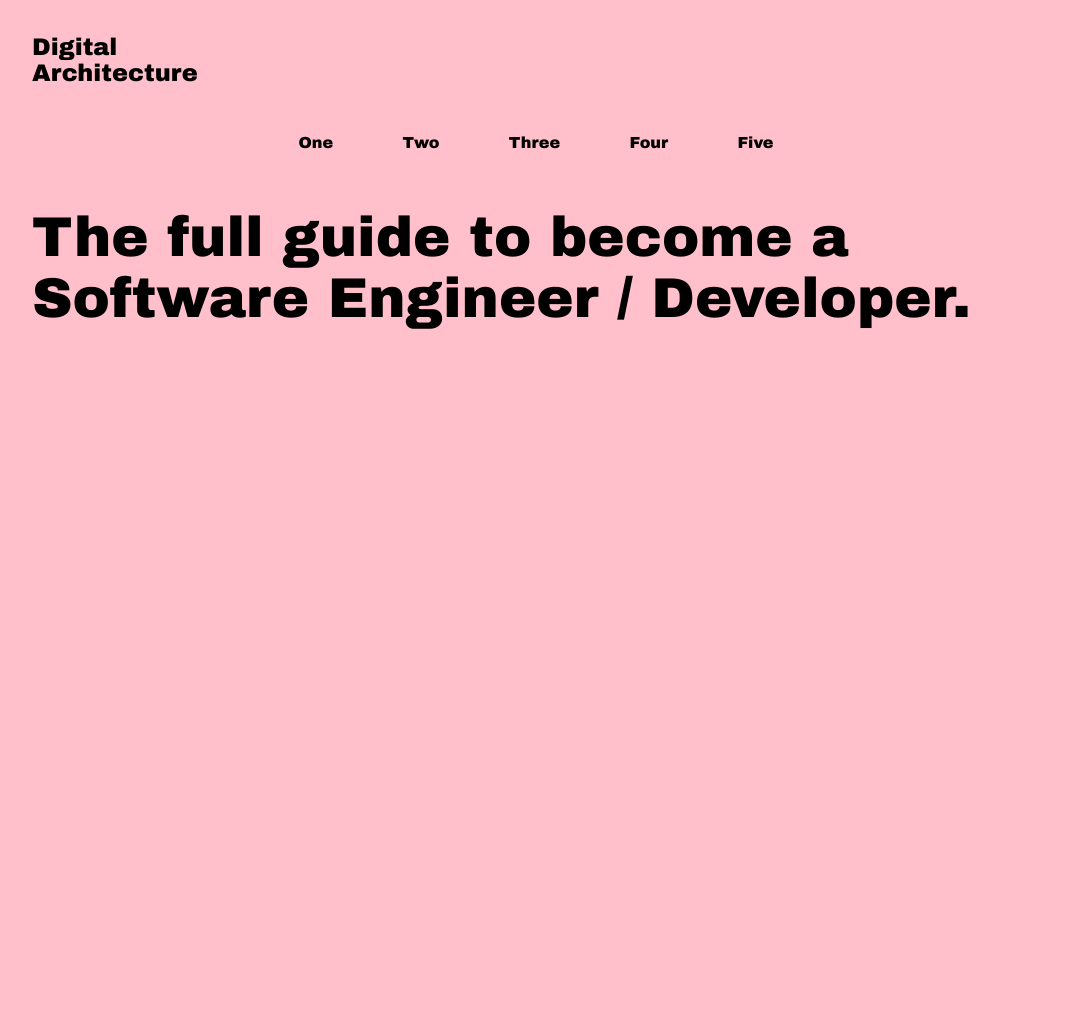
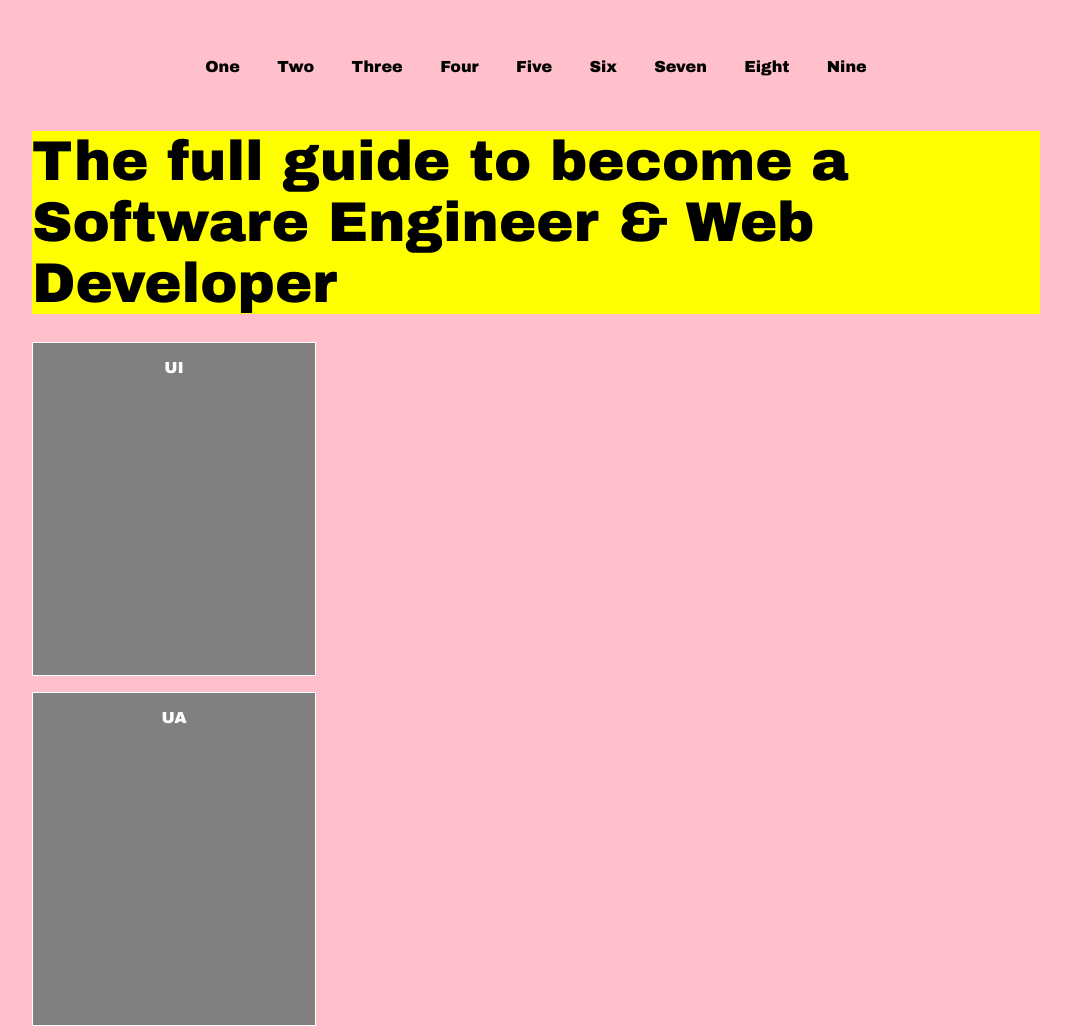
Before and after one commit to akarinaat/Binnacle, a plain HTML site: page index.html in a window 1280 px wide. Shown: the top 1029 px of the page, without its empty margins (104-1175 px from the left). Before the commit the page ends 800 px from the top, so only its background shows below. Drawn offline with nearby package versions, Linux system fonts and the light colour scheme.

Commit message:
more changes to mobile view

```diff
--- /dev/null
+++ b/base.css
@@ -0,0 +1,7 @@
+#a, #b, #c, #d, #e, #f, #g, #h{
+  background-color: grey;
+  border: solid 1px;
+  color: white;
+  padding: 1em 1em 1em 1em;
+  text-align: center;
+}
--- a/index.html
+++ b/index.html
@@ -9,26 +9,39 @@
   <link rel="stylesheet" href="style.css">
   <link rel="stylesheet" href="layout.css">
   <link rel="stylesheet" href="modules.css">
+  <link rel="stylesheet" href="base.css">
 </head>
 <header>
   <div class="navbar">
       <p>Digital</p>
       <p>Architecture</p>
+    <div class="icon-menu"></div>
   <nav>
       <a href="#">One</a>
       <a href="#">Two</a>
       <a href="#">Three</a>
       <a href="#">Four</a>
       <a href="#">Five</a>
+      <a href="#">Six</a>
+      <a href="#">Seven</a>
+      <a href="#">Eight</a>
+      <a href="#">Nine</a>
   </nav>
 </div>
+
 </header>
+
 <body>
-    <div class="icon-menu">
+    <p>The full guide to become a Software Engineer & Web Developer</p>
 
-    </div>
-
-    <p>The full guide to become a Software Engineer / Developer.</p>
+    <div id="a">UI</div>
+    <div id="b">UA</div>
+    <div id="c">UE</div>
+    <div id="d">RF</div>
+    <div id="e">GT</div>
+    <div id="f">JU</div>
+    <div id="g">PL</div>
+    <div id="h">QW</div>
 
 
 
--- a/layout.css
+++ b/layout.css
@@ -1,7 +1,24 @@
+html{
+  margin-right: 7%;
+  margin-left: 7%;
+}
 
 a {
   display: none;
 
+}
+
+.navbar p{
+  display: none;
+}
+
+#a, #b, #c, #d, #e, #f, #g, #h{
+  background-color: black;
+  margin-bottom: 1em;
+  color: white;
+  text-align: center;
+  width: 250px;
+  height: 300px;
 }
 
 .icon-menu:active{
@@ -10,14 +27,14 @@ a {
 }
 
 body{
-  background-color: black;
+  background-color: white;
   font-family: 'Archivo Black', sans-serif;
-
 }
 
 p{
-  color: white;
-  font-size: 6em;
+  color: black;
+  font-size: 3em;
+  background-color: yellow;
 }
 
 @media only screen and (min-width: 640px){
@@ -29,7 +46,7 @@ p{
  }
 
   nav{
-    margin: 3em 3em 3em 3em;
+    margin: 2em 3em 3em 3em;
     text-align: center;
   }
 
@@ -37,14 +54,17 @@ p{
     font-size: 1.5em;
     margin-bottom: 0%;
     margin-top: 0%;
+    color: black;
   }
+
+
 
   a {
     display: inline-block;
-    color: black;
+    color:black;
     text-decoration: none;
-    margin-right: 2em;
-    margin-left: 2em;
+    margin-right: 1em;
+    margin-left: 1em;
 
   }
 
```
